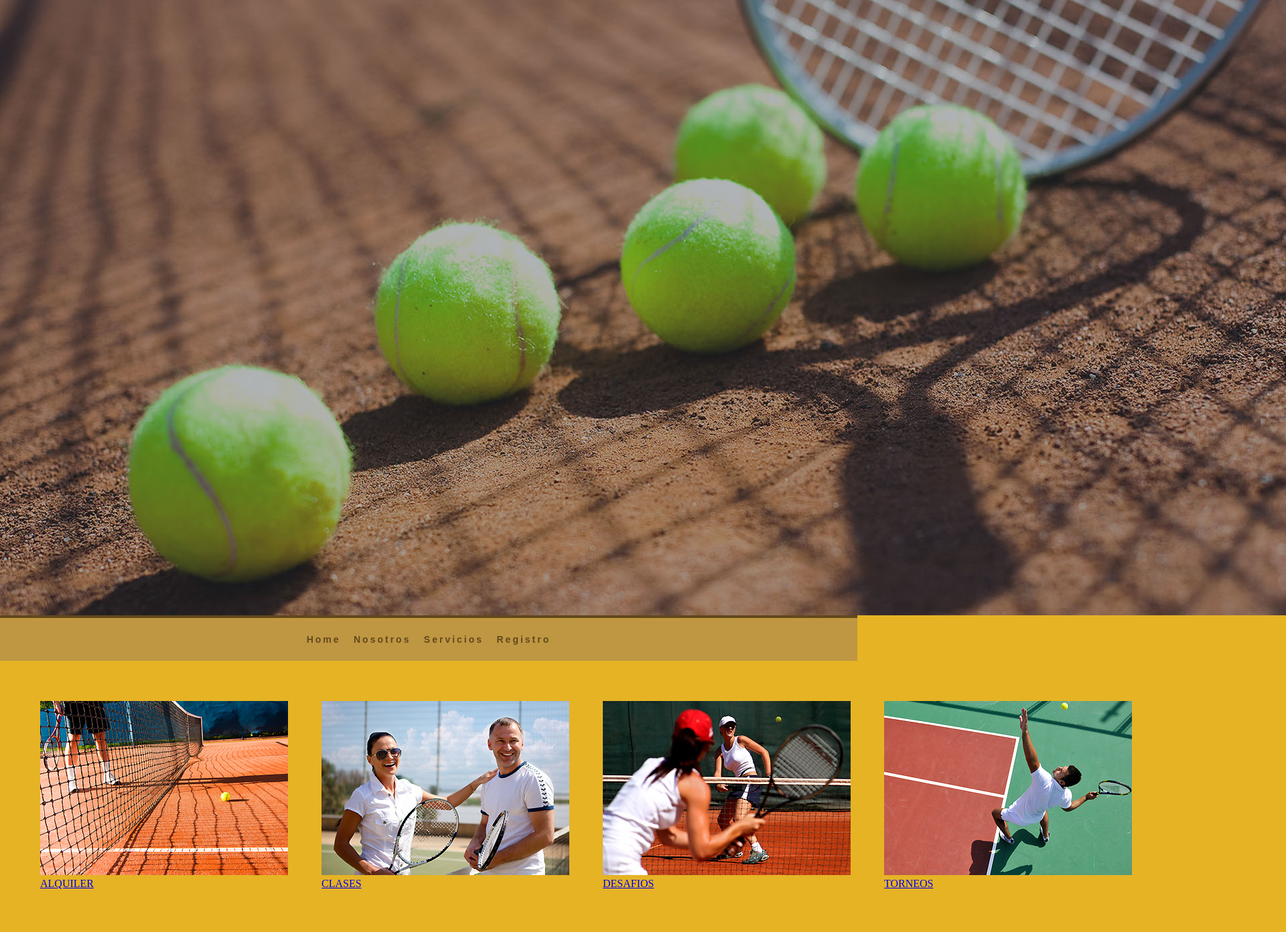
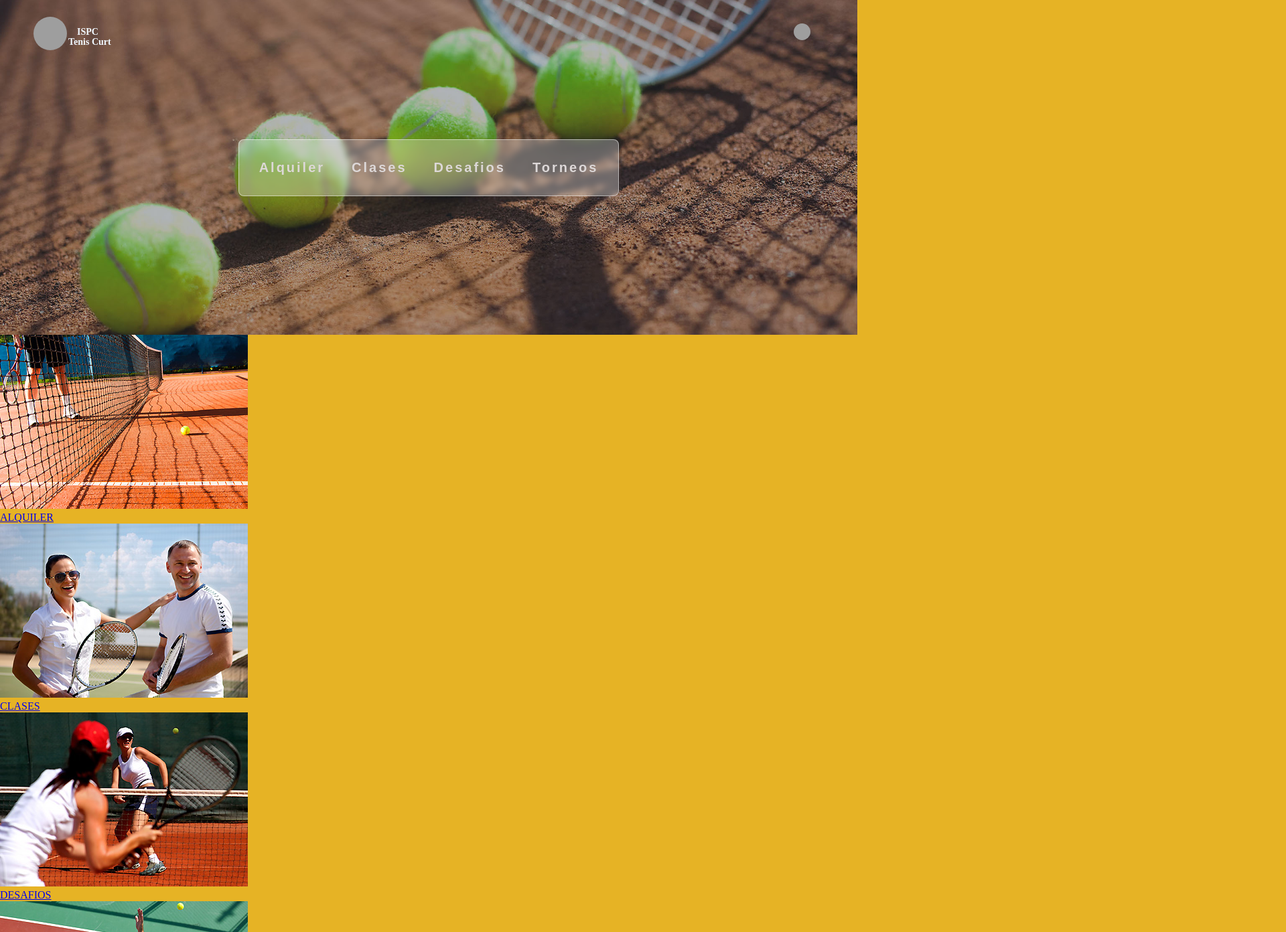
Before and after one commit to ovejerojose/Full_Stack, a plain HTML site: page FrontEnd/index.html in a window 1280 px wide. Shown: the top 1392 px of the page at 67% size, 1920 px wide, since content can reach past the window. Drawn offline with Linux system fonts and the light colour scheme; grey boxes are pictures that could not be loaded.

Commit message:
Header con HTML Y CSS

```diff
--- a/FrontEnd/css/estilos.css
+++ b/FrontEnd/css/estilos.css
@@ -9,52 +9,116 @@ body {
     background-color: #e6b325;
 }
 
-header {
+
+/*Header*/
+.presentacion
+{
+	height: 500px;
+	width: 100%;
 	background-color: #61481c;
+	display: flex;
+	justify-content: center;
+	align-items: center;
+	position: relative;
+}
+.imgheader
+{
+	object-fit: cover;
+	width: 100%;
+	height: 100%;
+	position: absolute;
 
 }
-nav{
+/*logo*/
+.logo1{
+	width: 1200px;
+	height:450px;
+}
+.logo{
+	position: relative;
 	display: flex;
-	justify-content: space-around;
-	align-items: center;
-	min-height: 8vh;
+	width: 100%;
+	height:100%;
+}
+.logo img{
+	border-radius: 100%;
+	width: 50px;
+	height: 50px;
+	position: absolute;
+	left: 10px;
+}
+.nombrelogo {
+	color: aliceblue;
+	position: absolute;
+	font-size: 14px;
+	left: 75px;
+	top: 15px;
+}
+.nombrelogo2 {
+	color: aliceblue;
+	position: absolute;
+	font-size: 14px;
+	left: 62px;
+	top: 30px;
+}
+/*Login*/
+.login {
+	position: absolute;
+	top: 35px;
+	right: 35px;
+}
+.login a{
+	text-decoration: none;
+	color: white;
+}
+.login img {
+	border-radius: 100%;
+	width: 25px;
+	height: 25px;
+	position: absolute;
+	top: 0px;
+	right: 35px;
+
+}
+/*Nav*/
+.nav{
+	display: flex;
 	font-family: 'Poppins', sans-serif;
-	background-color: #bf9742;
+	position: absolute;
+	background-color: rgba(255, 255, 255, 0.3);
+	border-radius:8px ;
+	border:solid 1px rgba(255, 255, 255, 0.5);
+	backdrop-filter: blur(4px);
+}
+.nav-links a:hover {
+	font-size: 22px;
+	background-color: rgba(255, 255, 255, 0.3);
+	border:solid 1px rgba(255, 255, 255, 0.5);
+	border-radius: 2px;
+}
+
+@media screen and (max-width:600px) {
+	.nav-links{
+
+
+		flex-direction: column;
+	}
+
 }
 .nav-links{
 	display: flex;
-	justify-content: space-around;
 	width: 30%;
+	padding: 10px;
 }
 
 .nav-links li{
 	list-style: none;
+	margin: 20px;
 }
 
 .nav-links a{
-	color: #61481c;
+	color: rgb(221, 216, 216);
 	text-decoration: none;
 	letter-spacing: 3px;
 	font-weight: bold;
-	font-size: 14px;
-}
-
-.contenedor {
-    display: flex;
-    flex-direction: row;
-    padding: 15px;
-    justify-content: space-around;
-    align-items: center;
-}
-
-.columna {
-    display: flex;
-    flex-direction: row;
-    padding: 20px;
-}
-
-.cubo {
-	padding: 5px;
-	margin: 20px;
-
-}
+	font-size: 20px;
--- a/FrontEnd/index.html
+++ b/FrontEnd/index.html
@@ -10,40 +10,63 @@
 <body>
 <!--==============================Encabezado y Nav=================================-->
     <header>
-      <img src="imagenes/header.jpg" alt="pelotas de tenis">
+      <div class="presentacion">
+        <img  class="imgheader" src="imagenes/header.jpg" alt="pelotas de tenis">
+
+        <div class="logo1">
+            <figure class="logo">
+              <img src="https://http2.mlstatic.com/D_NQ_NP_611215-MLA45755860781_042021-O.webp" alt="">
+              <h2 class="nombrelogo">
+                ISPC
+              </h2>
+              <h3 class="nombrelogo2">
+                Tenis Curt
+              </h3>
+            </figure>
+            <div class="login"><a href="">
+              <img src="https://previews.123rf.com/images/koblizeek/koblizeek2001/koblizeek200100050/138262629-usuario-miembro-de-perfil-de-icono-de-hombre-vector-de-símbolo-perconal-sobre-fondo-blanco-aislado-.jpg" alt="">
+            </a>
+            </div>
+        </div>
+          <div class="nav">
+              <nav>
+                <ul class="nav-links">
+                    <li><a href="#">Alquiler</a></li>
+                    <li><a href="#">Clases</a></li>
+                    <li><a href="#">Desafios</a></li>
+                    <li><a href="#">Torneos</a></li>
+                </ul>
+
+              </nav>
+          </div>
+      </div>
     </header>
-        <nav>
-            <ul class="nav-links">
-                <li><a href="#">Home</a></li>
-                <li><a href="#">Nosotros</a></li>
-                <li><a href="#">Servicios</a></li>
-                <li><a href="#">Registro</a></li>
-            </ul>
-
-        </nav>
-
 <!--==============================contenido=================================-->
     <div class="contenedor">
         <div class="columna">
-          <div class="grid_3"><a href="#" class="box">
+          <div class="grid_3">
+            <a href="#" class="box">
               <div class="cubo">
                 <img src="imagenes/alquiler.jpg" alt="Cancha de Tennis">
                 <div class="box_bot">ALQUILER</div>
               </div>
             </a></div>
-          <div class="grid_3"><a href="#" class="box">
+          <div class="grid_3">
+            <a href="#" class="box">
               <div class="cubo">
                 <img src="imagenes/clases.jpg" alt="profesor y alumno">
                 <div class="box_bot">CLASES</div>
               </div>
             </a></div>
-          <div class="grid_3"><a href="#" class="box">
+          <div class="grid_3">
+            <a href="#" class="box">
               <div class="cubo">
                 <img src="imagenes/desafios.jpg" alt="juego">
                 <div class="box_bot bx1">DESAFIOS</div>
               </div>
             </a></div>
-          <div class="grid_3"><a href="#" class="box">
+          <div class="grid_3">
+            <a href="#" class="box">
               <div class="cubo">
                 <img src="imagenes/torneos.jpg" alt="competencia">
                 <div class="box_bot">TORNEOS</div>
```
